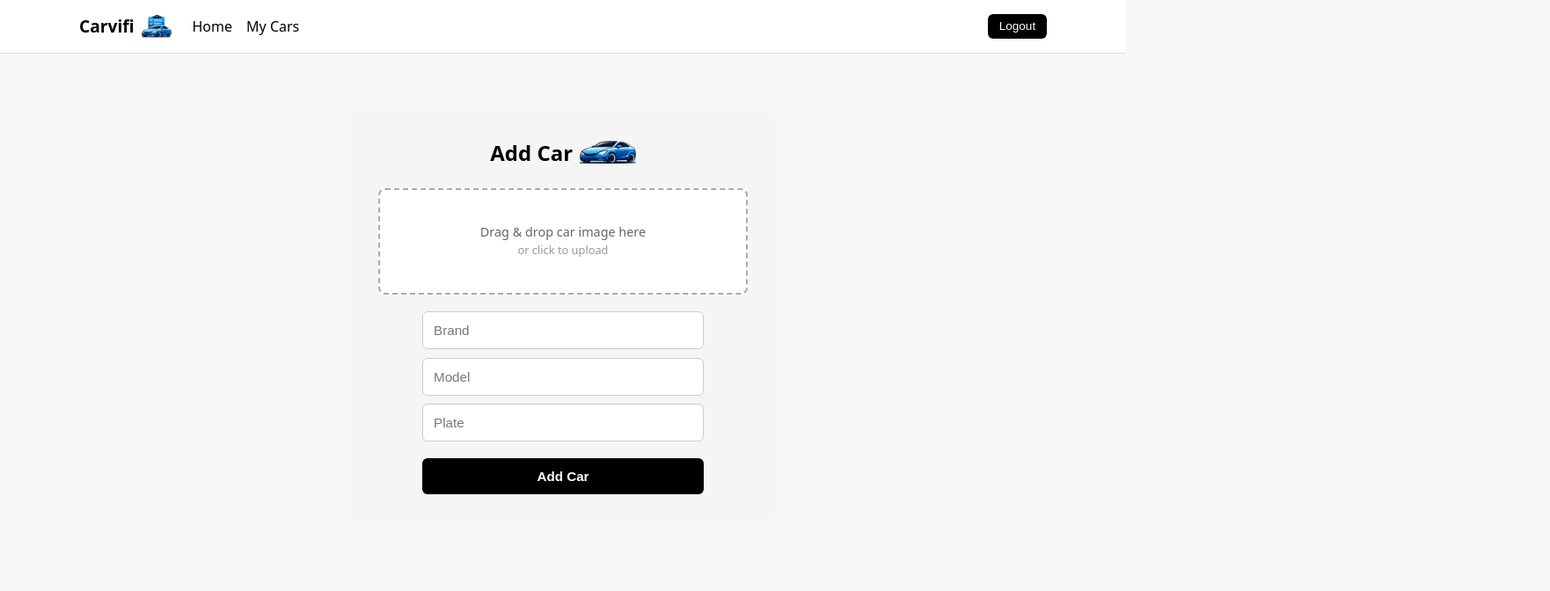
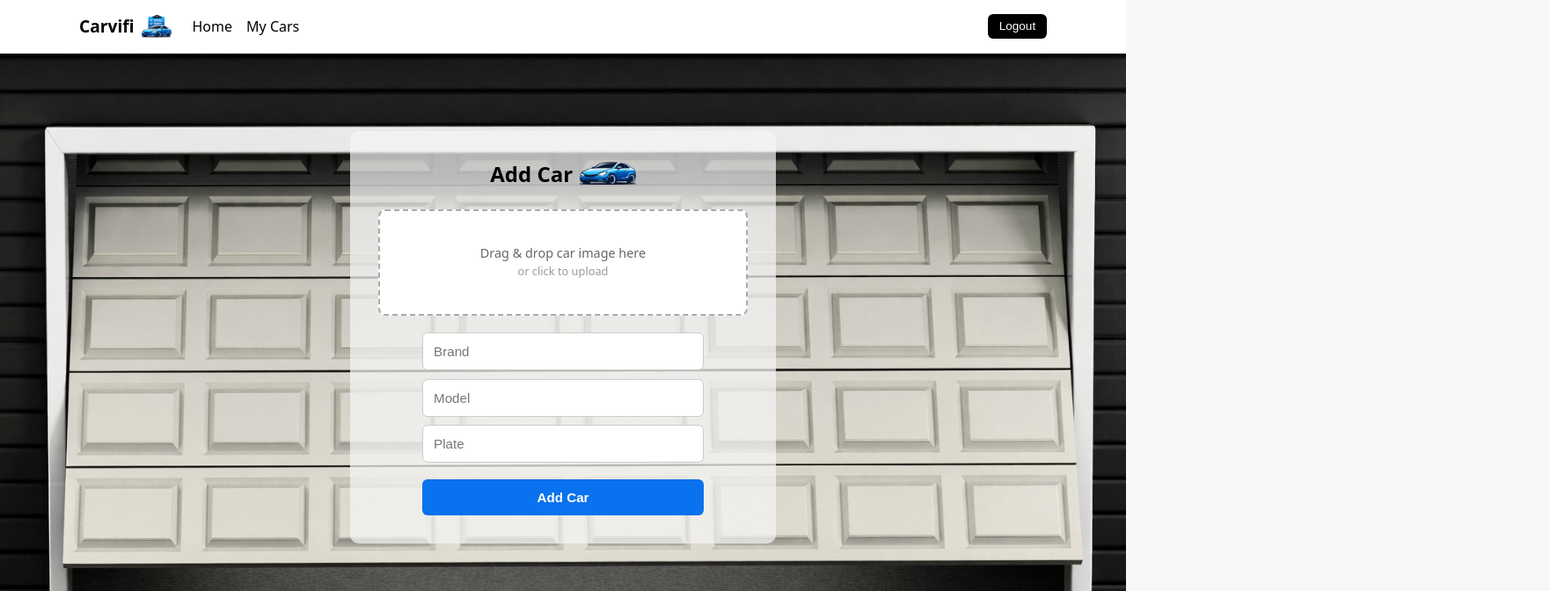
Before and after one commit to BozhidarZagorov/CarsVIFI, a React (Vite) app in the folder carVIFI/: page /cars/addcar in a window 1280 px wide. Shown: the top 672 px of the page at 88% size, 1762 px wide, since content can reach past the window. Built offline with nearby package versions, Linux system fonts and the light colour scheme; no server answers; the database is empty; sample sign-in values are in the browser's storage.

Commit message:
css addcar wraper

```diff
--- a/carVIFI/src/styles/carForm.css
+++ b/carVIFI/src/styles/carForm.css
@@ -1,9 +1,28 @@
+.car-form-wraper {
+  min-height: 90vh;
+  padding: 24px;
+
+  background-image: url('/opengarage.png'); /* your cars bg */
+  background-size: cover;
+  background-position: center;
+  background-repeat: no-repeat;
+
+  position: relative;
+  z-index: 0;
+}
+
+/* keep content above the background */
+.car-form-wraper > * {
+  position: relative;
+  z-index: 1;
+}
+
 .car-form-page {
   max-width: 420px;
   margin: 4rem auto;
   padding: 2rem;
   border-radius: 10px;
-  background: #f5f5f5;
+  background: #f5f5f5b6;
   text-align: center;
 }
 
@@ -35,11 +54,15 @@
   margin-top: 1.2rem;
   border: none;
   border-radius: 6px;
-  background: black;
+  background: #0a72ee;
   color: white;
   font-size: 0.95rem;
   font-weight: 600;
   cursor: pointer;
+}
+
+.car-form-btn:hover{
+  background: #1565c0;
 }
 
 
```
